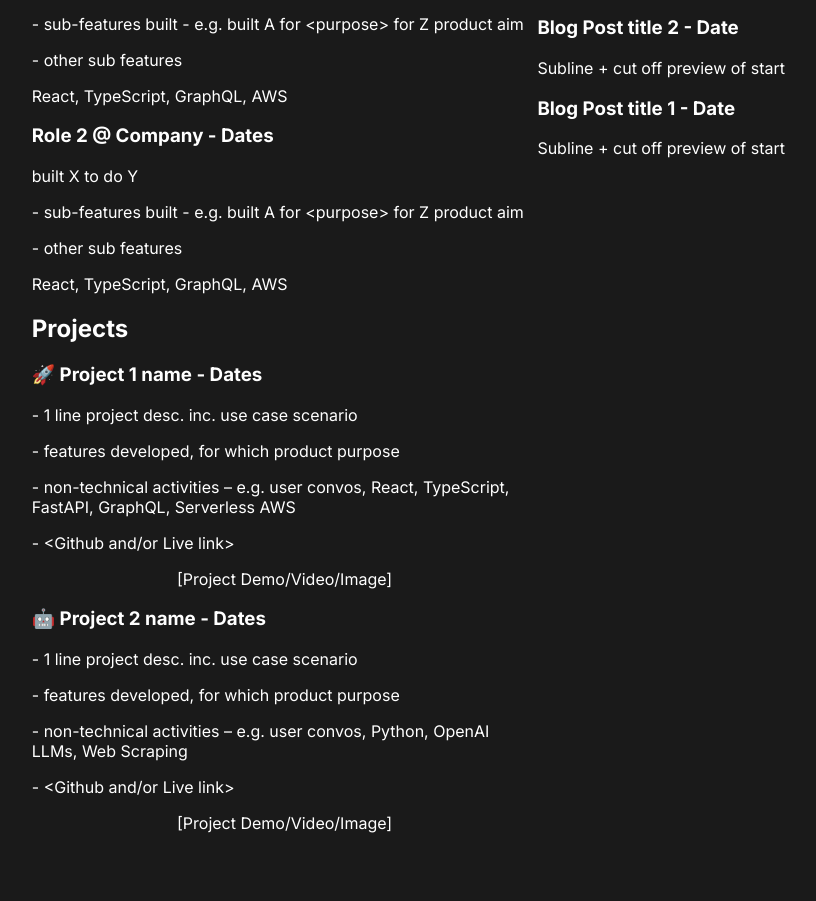
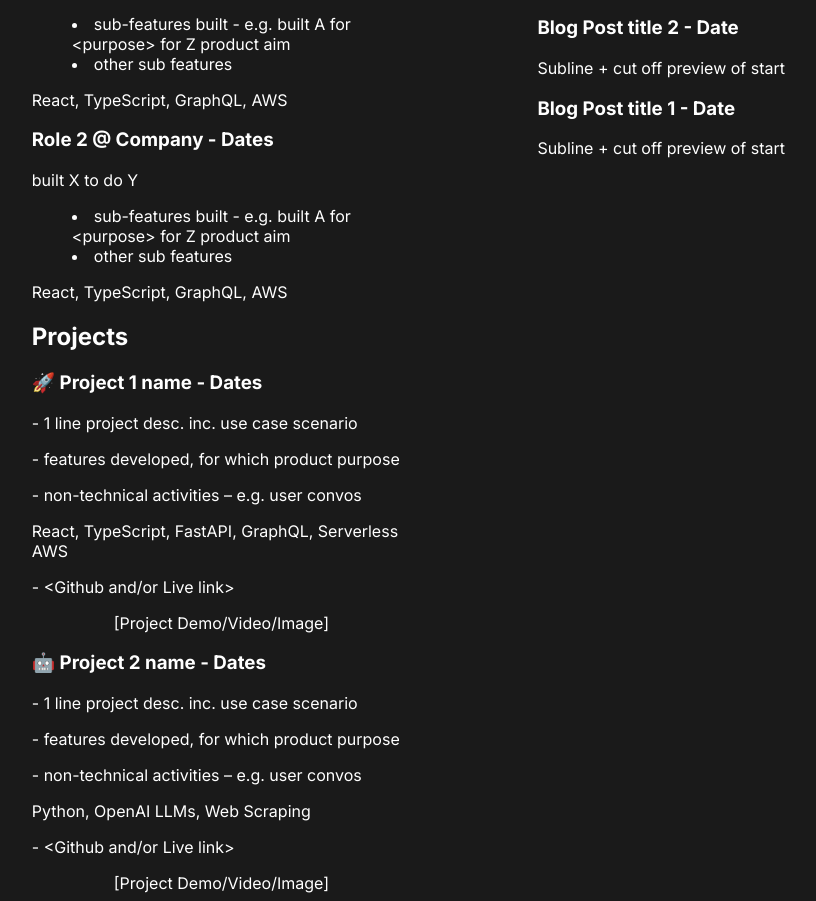
Before and after one commit to tri-jet/portfolio-site, a Next.js app: page / in a window 1280 px wide. Shown: the part 403-1304 px from the top of the page, without its empty margins (229-1045 px from the left). Before the commit the page ends 1244 px from the top, so only its background shows below. Built offline with nearby package versions, Linux system fonts and the light colour scheme.

Commit message:
Fix padding and text wrap for columns with longer text

```diff
--- a/app/page.tsx
+++ b/app/page.tsx
@@ -22,22 +22,26 @@ export default function Home() {
         </div>
 
         {/* Two-Column Section */}
-        <div className="flex flex-row gap-x-12 w-full">
+        <div className="flex flex-row gap-x-12 w-full justify-between">
           {/* Left Column: Work Experience & Projects */}
-          <div className="w-2/3">
+          <div className="max-w-1/2 w-2/3 pr-8" style={{maxWidth: '50%'}}>
             <h2 className="text-2xl font-bold mb-4">Work Experience</h2>
             <div className="mb-8">
               <h3 className="text-xl font-semibold">Role 1 @ Company - Dates</h3>
               <p>built X to do Y</p>
-              <p>- sub-features built - e.g. built A for &lt;purpose&gt; for Z product aim</p>
-              <p>- other sub features</p>
+              <ul className="list-disc list-inside ml-4">
+                <li>sub-features built - e.g. built A for &lt;purpose&gt; for Z product aim</li>
+                <li>other sub features</li>
+              </ul>
               <p className="text-sm text-gray-400 mt-2">React, TypeScript, GraphQL, AWS</p>
             </div>
-            <div className="mb-8">
+            <div>
               <h3 className="text-xl font-semibold">Role 2 @ Company - Dates</h3>
               <p>built X to do Y</p>
-              <p>- sub-features built - e.g. built A for &lt;purpose&gt; for Z product aim</p>
-              <p>- other sub features</p>
+              <ul className="list-disc list-inside ml-4">
+                <li>sub-features built - e.g. built A for &lt;purpose&gt; for Z product aim</li>
+                <li>other sub features</li>
+              </ul>
               <p className="text-sm text-gray-400 mt-2">React, TypeScript, GraphQL, AWS</p>
             </div>
 
@@ -46,7 +50,8 @@ export default function Home() {
               <h3 className="text-xl font-semibold">🚀 Project 1 name - Dates</h3>
               <p>- 1 line project desc. inc. use case scenario</p>
               <p>- features developed, for which product purpose</p>
-              <p>- non-technical activities – e.g. user convos, React, TypeScript, FastAPI, GraphQL, Serverless AWS</p>
+              <p>- non-technical activities – e.g. user convos</p>
+              <p className="text-sm text-gray-400 mt-2">React, TypeScript, FastAPI, GraphQL, Serverless AWS</p>
               <p>- &lt;Github and/or Live link&gt;</p>
               <div className="w-full flex justify-center my-4">
                 <div className="bg-gray-700 w-72 h-40 flex items-center justify-center text-gray-400">[Project Demo/Video/Image]</div>
@@ -56,7 +61,8 @@ export default function Home() {
               <h3 className="text-xl font-semibold">🤖 Project 2 name - Dates</h3>
               <p>- 1 line project desc. inc. use case scenario</p>
               <p>- features developed, for which product purpose</p>
-              <p>- non-technical activities – e.g. user convos, Python, OpenAI LLMs, Web Scraping</p>
+              <p>- non-technical activities – e.g. user convos</p>
+              <p className="text-sm text-gray-400 mt-2">Python, OpenAI LLMs, Web Scraping</p>
               <p>- &lt;Github and/or Live link&gt;</p>
               <div className="w-full flex justify-center my-4">
                 <div className="bg-gray-700 w-72 h-40 flex items-center justify-center text-gray-400">[Project Demo/Video/Image]</div>
@@ -65,7 +71,7 @@ export default function Home() {
           </div>
 
           {/* Right Column: Blog */}
-          <div className="w-1/3">
+          <div className="w-1/3 ml-auto">
             <h2 className="text-2xl font-bold mb-4">Blog</h2>
             <div className="mb-4">
               <h3 className="text-lg font-semibold">Blog Post title 3 - Date</h3>
```
